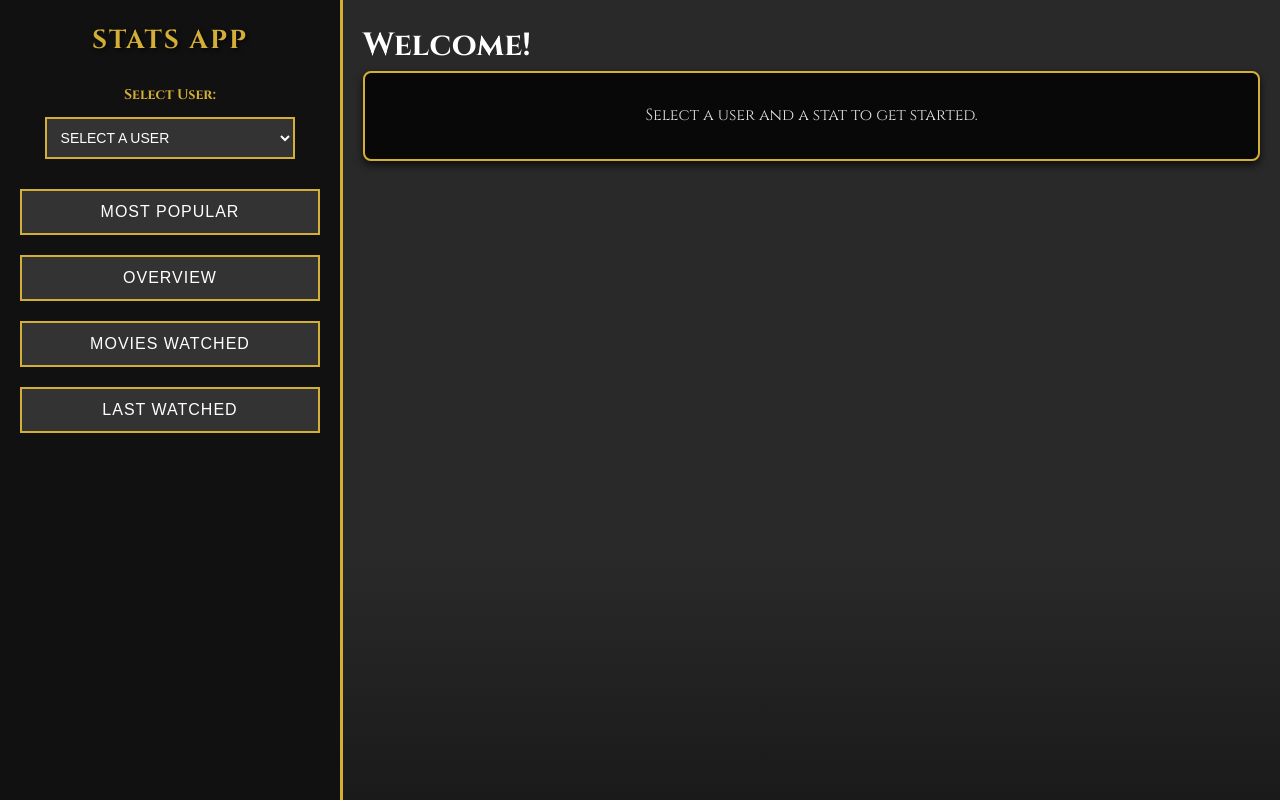
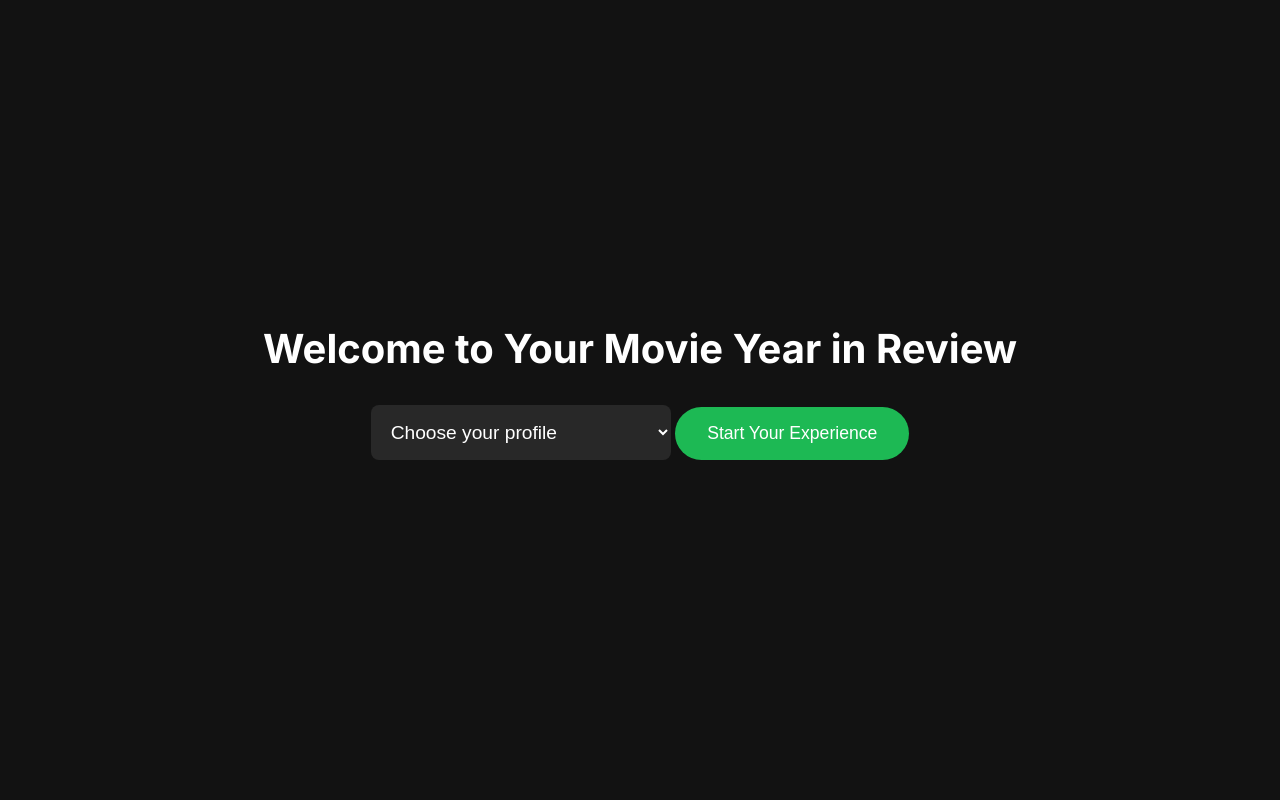
Before and after one commit to pedroalmaguer/plex-reelback, a Flask app: page / in a window 1280 px wide. Run offline with Flask 3, Linux system fonts and the light colour scheme; some libraries are stand-ins or nearby versions.

Commit message:
Enhance app functionality and UI: Added CSRF protection, updated user selection overlay, and improved styles. Introduced new routes for user stats and database testing. Updated .gitignore to include CHANGELOG.md.

```diff
--- a/app.py
+++ b/app.py
@@ -1,10 +1,13 @@
-from flask import Flask, render_template, request, session, redirect
+from flask import Flask, render_template, request, session, redirect, jsonify
 from flask_sqlalchemy import SQLAlchemy
 import os
 import json
+from flask_wtf.csrf import CSRFProtect
 
 app = Flask(__name__)
 app.secret_key = "your_secret_key"
+
+csrf = CSRFProtect(app)
 
 # Depriated. Had issues with connecting to file.
 # app.config['SQLALCHEMY_DATABASE_URI'] = 'sqlite:///taut.db'  # Path to your SQLite database
@@ -69,11 +72,11 @@ def index():
 
 # Route to set user
 @app.route('/set_user', methods=['POST'])
+@csrf.exempt
 def set_user():
     user_id = request.form.get('user_id')
-    if user_id:
-        session['user_id'] = int(user_id)
-    return redirect('/')
+    session['user_id'] = user_id
+    return jsonify({'success': True})
 
 # Route for stats overview
 @app.route('/stats_overview', methods=['POST'])
@@ -283,5 +286,13 @@ def most_popular():
 #     except Exception as e:
 #         return f"Error fetching users: {e}"
 
+@app.route('/test_db')
+def test_db():
+    try:
+        users = User.query.all()
+        return jsonify({'success': True, 'user_count': len(users)})
+    except Exception as e:
+        return jsonify({'success': False, 'error': str(e)})
+
 if __name__ == '__main__':
     app.run(debug=True)
--- a/static/styles.css
+++ b/static/styles.css
@@ -1,226 +1,136 @@
-/* General Reset */
-body, h1, h2, p, ul, li {
+:root {
+    --primary-color: #1DB954;
+    --background-color: #121212;
+    --text-color: #FFFFFF;
+}
+
+* {
     margin: 0;
     padding: 0;
     box-sizing: border-box;
 }
 
 body {
-    font-family: 'Cinzel', serif; /* Art Deco-inspired font */
-    margin: 0;
-    padding: 0;
-    background-color: #1a1a1a; /* Deep black background */
-    color: #ffffff;
-    line-height: 1.6;
-}
-
-/* App Container */
-.app-container {
-    display: flex;
-    height: 100vh;
+    font-family: 'Inter', sans-serif;
+    background-color: var(--background-color);
+    color: var(--text-color);
     overflow: hidden;
 }
 
-/* Sidebar Styles */
-.sidebar {
-    background-color: #111111; /* Rich black for sidebar */
-    width: 300px;
-    padding: 20px;
+.overlay {
+    position: fixed;
+    top: 0;
+    left: 0;
+    width: 100vw;
+    height: 100vh;
+    background: var(--background-color);
     display: flex;
-    flex-direction: column;
     align-items: center;
-    border-right: 3px solid #d4af37; /* Gold border */
-    position: relative;
-    overflow: hidden;
+    justify-content: center;
+    z-index: 1000;
+    transition: opacity 0.5s ease-out, visibility 0.5s ease-out;
 }
 
-/* Simplified Geometric Pattern for Sidebar */
-.sidebar::before {
-    content: '';
+.overlay.fade-out {
+    opacity: 0;
+    visibility: hidden;
+    pointer-events: none;
+}
+
+.select-container {
+    text-align: center;
+    padding: 2rem;
+}
+
+.select-container h1 {
+    margin-bottom: 2rem;
+    font-size: 2.5rem;
+}
+
+select {
+    padding: 1rem;
+    font-size: 1.2rem;
+    margin-bottom: 1rem;
+    width: 300px;
+    background: #282828;
+    color: white;
+    border: none;
+    border-radius: 8px;
+}
+
+button {
+    padding: 1rem 2rem;
+    font-size: 1.1rem;
+    background: var(--primary-color);
+    color: white;
+    border: none;
+    border-radius: 50px;
+    cursor: pointer;
+    transition: transform 0.2s;
+}
+
+button:hover {
+    transform: scale(1.05);
+}
+
+.hidden {
+    display: none;
+}
+
+.sections-container {
+    height: 100vh;
+    position: relative;
+}
+
+.stat-section {
     position: absolute;
     top: 0;
     left: 0;
     width: 100%;
-    height: 100%;
-    background-image: linear-gradient(to bottom right, transparent 50%, #d4af37 50%);
-    opacity: 0.05; /* Subtle effect */
-    z-index: -1;
-    transform: scale(1.2); /* Scale to make the pattern larger */
+    height: 100vh;
+    transition: transform 0.8s cubic-bezier(0.86, 0, 0.07, 1);
+    padding: 2rem;
+    display: flex;
+    align-items: center;
+    justify-content: center;
 }
 
-.sidebar .logo h1 {
-    color: #d4af37; /* Gold accent */
-    font-size: 26px;
-    text-transform: uppercase;
-    margin-bottom: 20px;
-    letter-spacing: 2px;
-    text-shadow: 2px 2px 4px rgba(0, 0, 0, 0.7);
+.progress-dots {
+    position: fixed;
+    right: 2rem;
+    top: 50%;
+    transform: translateY(-50%);
+    display: flex;
+    flex-direction: column;
+    gap: 1rem;
 }
 
-form {
-    margin-bottom: 20px;
-    text-align: center;
+.dot {
+    width: 10px;
+    height: 10px;
+    border-radius: 50%;
+    background: rgba(255, 255, 255, 0.3);
+    transition: all 0.3s;
 }
 
-form label {
-    color: #d4af37;
-    font-size: 14px;
-    font-weight: bold;
+.dot.active {
+    background: var(--primary-color);
+    transform: scale(1.3);
 }
 
-form select {
-    background-color: #333333;
-    color: #ffffff;
-    border: 2px solid #d4af37;
-    padding: 10px;
-    border-radius: 0; /* Geometric styling */
+.stat-content {
+    max-width: 1200px;
     width: 100%;
-    font-size: 14px;
-    margin-top: 10px;
-    text-transform: uppercase;
+    background: rgba(255, 255, 255, 0.1);
+    border-radius: 16px;
+    padding: 2rem;
+    backdrop-filter: blur(10px);
 }
 
-nav {
-    display: flex;
-    flex-direction: column;
-    width: 100%;
+.error {
+    color: #ff4444;
+    padding: 1rem;
+    text-align: center;
+    background: rgba(255, 68, 68, 0.1);
+    border-radius: 8px;
 }
-
-nav button {
-    background-color: #333333;
-    color: #ffffff;
-    border: 2px solid #d4af37;
-    padding: 12px;
-    margin: 10px 0;
-    font-size: 16px;
-    text-transform: uppercase;
-    letter-spacing: 1px;
-    text-align: center;
-    cursor: pointer;
-    transition: all 0.3s ease;
-}
-
-nav button:hover {
-    background-color: #d4af37; /* Gold hover */
-    color: #111111;
-    transform: scale(1.05);
-}
-
-/* Main Content Styles */
-.content {
-    flex: 1;
-    padding: 20px;
-    overflow-y: auto;
-    background-color: #1a1a1a;
-    background-image: linear-gradient(to bottom, #292929 70%, #1a1a1a);
-    background-size: 100% 100%;
-    position: relative;
-}
-
-/* Simplified Geometric Pattern for Content */
-.content::before {
-    content: '';
-    position: absolute;
-    top: 0;
-    left: 0;
-    width: 100%;
-    height: 100%;
-    background-image: linear-gradient(135deg, #d4af37 25%, transparent 75%);
-    opacity: 0.05; /* Subtle gold pattern */
-    z-index: -1;
-}
-
-#stats-content {
-    background-color: rgba(0, 0, 0, 0.8); /* Transparent effect */
-    padding: 30px;
-    border-radius: 8px;
-    box-shadow: 0 4px 8px rgba(0, 0, 0, 0.7);
-    text-align: center;
-    color: #d4af37;
-    border: 2px solid #d4af37;
-}
-
-#stats-content h2 {
-    color: #ffffff;
-    text-transform: uppercase;
-    font-size: 22px;
-    margin-bottom: 20px;
-}
-
-#stats-content p {
-    font-size: 16px;
-    color: #e0e0e0;
-}
-
-/* Footer Geometric Style */
-footer {
-    background-color: #111111;
-    color: #d4af37;
-    text-align: center;
-    padding: 10px 0;
-    margin-top: 20px;
-    border-top: 3px solid #d4af37;
-    position: relative;
-    overflow: hidden;
-}
-
-footer::before {
-    content: '';
-    position: absolute;
-    top: 0;
-    left: 0;
-    width: 100%;
-    height: 100%;
-    background-image: linear-gradient(to right, #d4af37 10%, transparent 90%);
-    opacity: 0.1; /* Subtle horizontal line */
-    z-index: -1;
-}
-
-/* Responsive Design */
-@media (max-width: 768px) {
-    .sidebar {
-        width: 100%;
-        height: auto;
-        flex-direction: row;
-        justify-content: space-around;
-        border-right: none;
-        border-bottom: 3px solid #d4af37;
-    }
-
-    .content {
-        padding: 10px;
-    }
-}
-.stats-header {
-    background-color: #1c1c1c;
-    color: #d4af37;
-    padding: 20px;
-    text-align: center;
-    border-bottom: 2px solid #d4af37;
-}
-
-.stats-header h2 {
-    margin: 0;
-    font-size: 24px;
-    text-transform: uppercase;
-}
-
-/*General styling for most_popular.html*/
-.most-popular-section {
-    display: flex;
-    justify-content: center; /* Centers the two sections within the container */
-    gap: 40px; /* Adds space between the two lists */
-    flex-wrap: wrap; /* Ensures proper layout on smaller screens */
-}
-
-.popular-list {
-    flex: 1; /* Allows the lists to take equal space */
-    max-width: 45%; /* Ensures the lists don't take too much space */
-    text-align: center;
-}
-
-.popular-list table {
-    margin: 0 auto; /* Center the table within each section */
-    text-align: center; /* Center the content within the table */
-    width: 100%;
-}
--- a/templates/index.html
+++ b/templates/index.html
@@ -3,65 +3,158 @@
 <head>
     <meta charset="UTF-8">
     <meta name="viewport" content="width=device-width, initial-scale=1.0">
-    <title>User Stats</title>
-    <link href="https://fonts.googleapis.com/css2?family=Cinzel:wght@400;700&display=swap" rel="stylesheet">
+    <title>Movie Stats</title>
+    <!-- Modern font -->
+    <link href="https://fonts.googleapis.com/css2?family=Inter:wght@400;600;700&display=swap" rel="stylesheet">
     <link rel="stylesheet" href="/static/styles.css">
-    <script src="https://cdn.jsdelivr.net/npm/chart.js"></script> <!-- For charts -->
+    <script src="https://cdn.jsdelivr.net/npm/chart.js"></script>
 </head>
 <body>
-    <div class="app-container">
-        <!-- Sidebar -->
-        <aside class="sidebar">
-            <div class="logo">
-                <h1>Stats App {{name}}</h1>
-            </div>
+    <!-- User selection overlay (shown first) -->
+    <div id="user-select-overlay" class="overlay">
+        <div class="select-container">
+            <h1>Welcome to Your Movie Year in Review</h1>
             <form id="user-form" method="post" action="/set_user">
-                <label for="user">Select User:</label>
-                <select id="user" name="user_id" onchange="document.getElementById('user-form').submit();">
-                    <option value="" disabled {% if not session.get('user_id') %}selected{% endif %}>Select a user</option>
+                <select id="user" name="user_id">
+                    <option value="" disabled {% if not session.get('user_id') %}selected{% endif %}>Choose your profile</option>
                     {% for user in users %}
                     <option value="{{ user.user_id }}" {% if session.get('user_id') == user.user_id %}selected{% endif %}>
                         {{ user.username }}
                     </option>
                     {% endfor %}
                 </select>
+                <button type="button" onclick="startExperience()">Start Your Experience</button>
             </form>
+        </div>
+    </div>
 
+    <!-- Main content (initially hidden) -->
+    <div id="stats-experience" class="hidden">
+        <div class="sections-container">
+            <section class="stat-section" id="overview">
+                <div class="stat-content"></div>
+            </section>
 
-            <nav>
-                <button onclick="loadContent('/most_popular', 'Most Popular 2024')">Most Popular</button>
-                <button onclick="loadContent('/stats_overview', 'Overview')">Overview</button>
-                <button onclick="loadContent('/movies_2024', 'Movies Watched')">Movies Watched</button>
-                <button onclick="loadContent('/last_watched', 'Last Watched')">Last Watched</button>
-            </nav>
-        </aside>
+            <section class="stat-section" id="most-popular">
+                <div class="stat-content"></div>
+            </section>
 
-        <!-- Main Content -->
-        <main class="content">
-            <h1 class="content-title">Welcome!</h1>
-            <div id="stats-content">
-                <p>Select a user and a stat to get started.</p>
-            </div>
-        </main>
+            <section class="stat-section" id="movies-2024">
+                <div class="stat-content"></div>
+            </section>
+
+            <section class="stat-section" id="last-watched">
+                <div class="stat-content"></div>
+            </section>
+        </div>
+
+        <!-- Progress indicator -->
+        <div class="progress-dots">
+            <span class="dot active"></span>
+            <span class="dot"></span>
+            <span class="dot"></span>
+            <span class="dot"></span>
+        </div>
     </div>
 
     <script>
-        function loadContent(endpoint, title) {
-            console.log(`Loading content from ${endpoint}`); // Debugging
-            const statsContent = document.getElementById('stats-content');
-            statsContent.innerHTML = ''; // Clear previous content
-            statsContent.classList.remove('loaded');
+        let currentSection = 0;
+        const sections = document.querySelectorAll('.stat-section');
+
+        function startExperience() {
+            const userId = document.getElementById('user').value;
+            console.log('Selected user ID:', userId); // Debug log
+
+            if (!userId) {
+                alert('Please select a user first');
+                return;
+            }
+
+            // Create FormData for the request
+            const formData = new FormData();
+            formData.append('user_id', userId);
+
+            // First set the user
+            fetch('/set_user', {
+                method: 'POST',
+                body: formData
+            })
+            .then(response => {
+                console.log('Response status:', response.status); // Debug log
+                return response.json().then(data => ({
+                    ok: response.ok,
+                    data: data
+                }));
+            })
+            .then(({ok, data}) => {
+                console.log('Response data:', data); // Debug log
+
+                if (ok && data.success) {
+                    // Remove the overlay and show content
+                    document.getElementById('user-select-overlay').classList.add('fade-out');
+                    document.getElementById('stats-experience').classList.remove('hidden');
+
+                    // Load all sections
+                    loadSection('/stats_overview', 'overview');
+                    loadSection('/most_popular', 'most-popular');
+                    loadSection('/movies_2024', 'movies-2024');
+                    loadSection('/last_watched', 'last-watched');
+                } else {
+                    throw new Error(data.error || 'Failed to set user');
+                }
+            })
+            .catch(error => {
+                console.error('Error setting user:', error);
+                alert('Error setting user. Please try again. Details: ' + error.message);
+            });
+        }
+
+        function loadSection(endpoint, sectionId) {
             fetch(endpoint, { method: 'POST' })
-                .then((response) => response.text())
-                .then((html) => {
-                    statsContent.innerHTML = html;
-                    document.querySelector('.content-title').innerText = title;
-                    statsContent.classList.add('loaded');
-                })
-                .catch((err) => {
-                    statsContent.innerHTML = '<p>Error loading content. Please try again.</p>';
-                    console.error('Error:', err);
+                .then(response => response.text())
+                .then(html => {
+                    document.querySelector(`#${sectionId} .stat-content`).innerHTML = html;
                 });
+        }
+
+        // Handle scrolling between sections
+        window.addEventListener('wheel', handleScroll);
+        window.addEventListener('keydown', handleKeyPress);
+
+        function handleScroll(e) {
+            e.preventDefault();
+            if (e.deltaY > 0) nextSection();
+            else if (e.deltaY < 0) previousSection();
+        }
+
+        function handleKeyPress(e) {
+            if (e.key === 'ArrowDown' || e.key === 'ArrowRight') nextSection();
+            else if (e.key === 'ArrowUp' || e.key === 'ArrowLeft') previousSection();
+        }
+
+        function updateSection(index) {
+            sections.forEach((section, i) => {
+                section.style.transform = `translateY(${100 * (i - index)}%)`;
+            });
+
+            // Update progress dots
+            document.querySelectorAll('.dot').forEach((dot, i) => {
+                dot.classList.toggle('active', i === index);
+            });
+        }
+
+        function nextSection() {
+            if (currentSection < sections.length - 1) {
+                currentSection++;
+                updateSection(currentSection);
+            }
+        }
+
+        function previousSection() {
+            if (currentSection > 0) {
+                currentSection--;
+                updateSection(currentSection);
+            }
         }
     </script>
 </body>
--- /dev/null
+++ b/templates/partials/stats_overview.html
@@ -0,0 +1,4 @@
+<div class="stat-card">
+    <h2>Your Movie Stats</h2>
+    <!-- Your stats content here -->
+</div>
```
Also changed, not shown: 1 other file.
